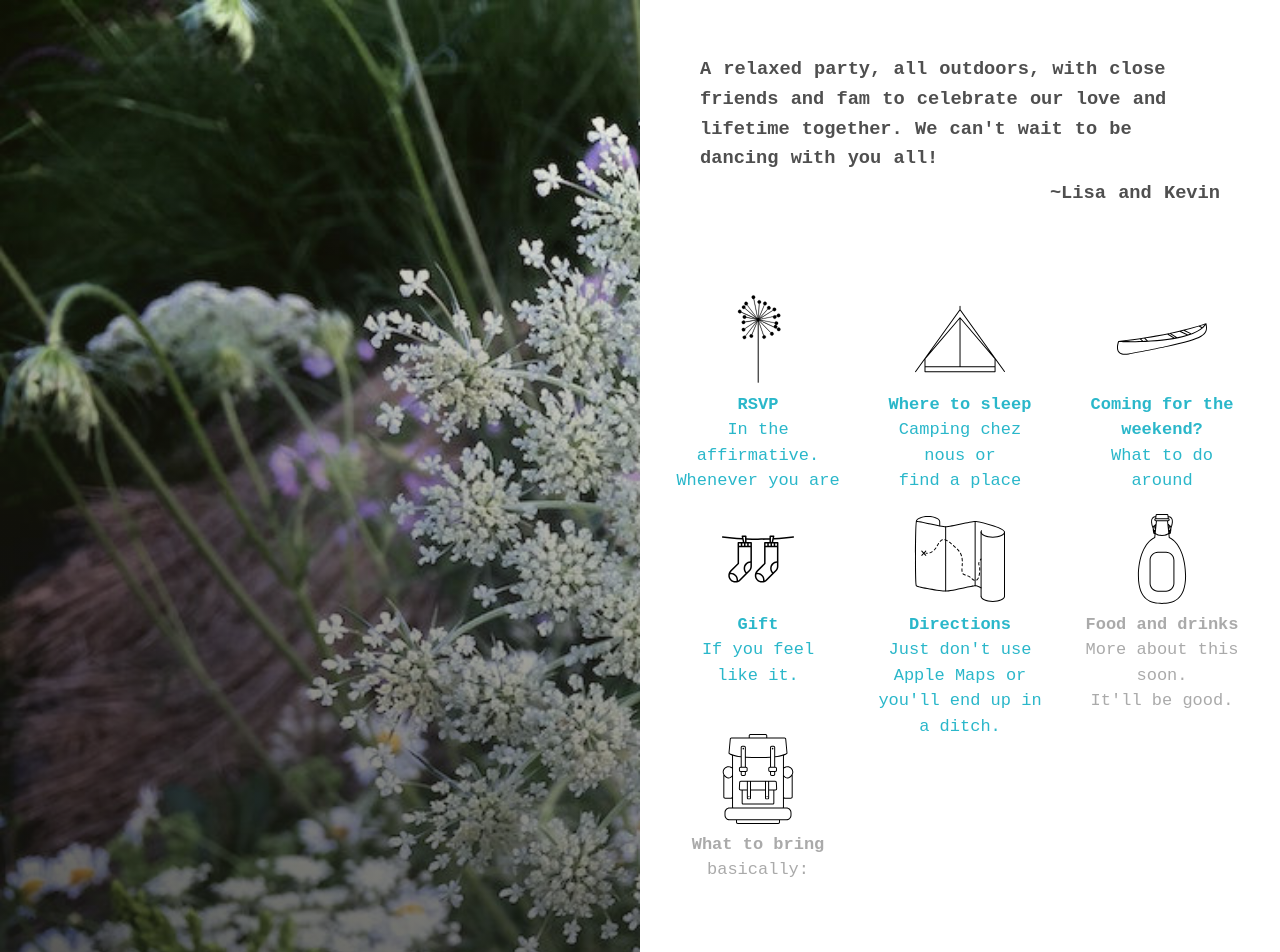
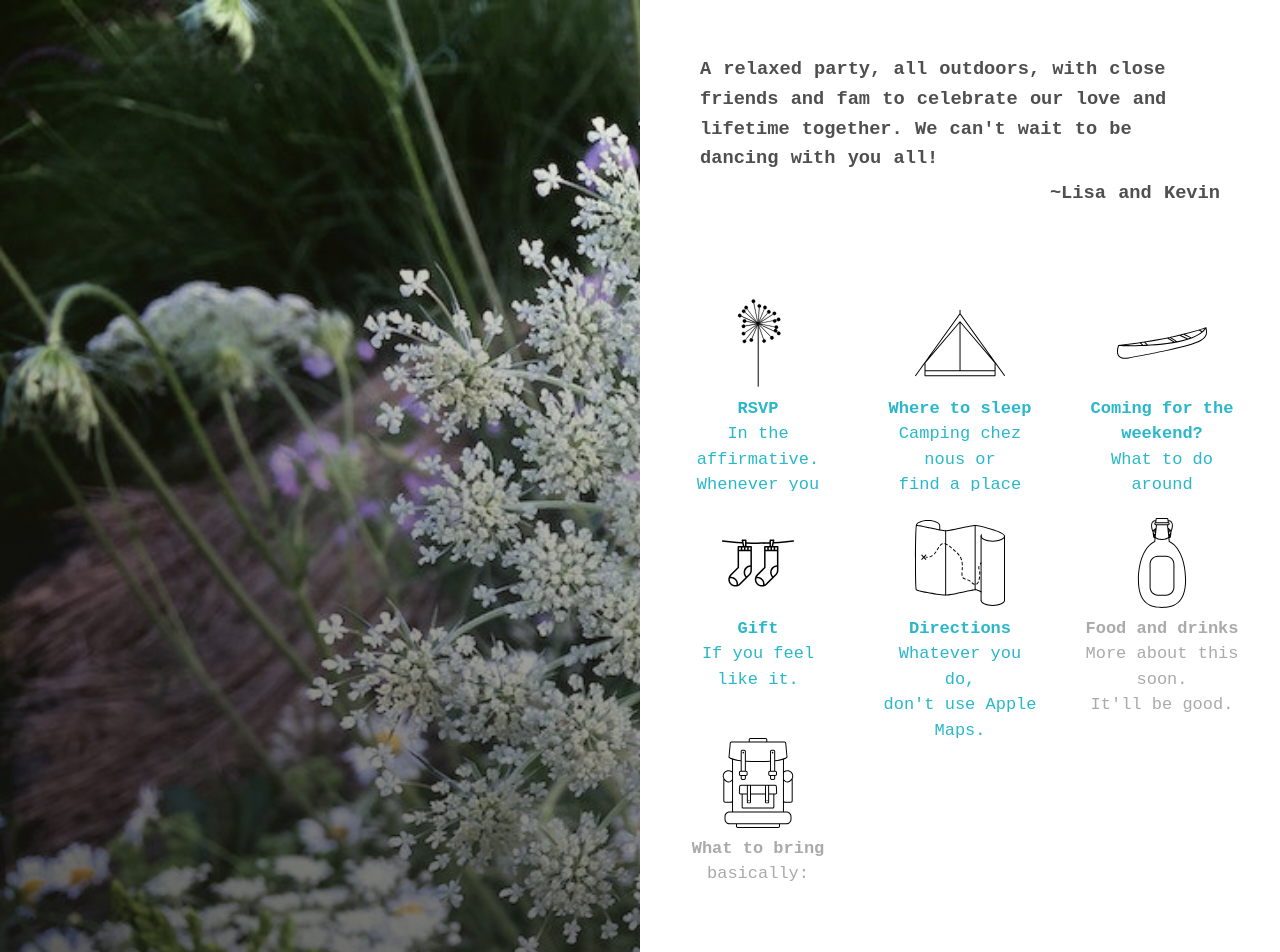
Before and after one commit to kevwalsh/carota, a Jekyll site: the page built from index.html, in a window 1280 px wide. Shown: the top 952 px of the page. Built offline with Jekyll 4.4.1, drawn with Linux system fonts in a browser that asks for light colours; some of the changed lines change nothing that is shown; grey boxes are pictures that could not be loaded.

Commit message:
page title, google analytics

```diff
--- a/_config.yml
+++ b/_config.yml
@@ -17,7 +17,7 @@
 markdown:          kramdown
 highlighter:       rouge
 excerpt_separator: <!--more-->
-permalink:         /articles/:year-:month/:title
+permalink:         :title
 
 kramdown:
   auto_ids:       true
@@ -42,24 +42,9 @@
   #facebook: username
   google:
     plus: #username
-    analytics: UA-62251910-1
+    analytics: UA-73359685-2
     verify:
     ad-client:
     ad-slot:
   bing-verify:
   github: kevwalsh #username
-  stackoverflow: #123456/username   from a "http://stackoverflow.com/users/123456/username" link
-  linkedin: #username
-  xing: #username
-  instagram: #username
-  lastfm: #username
-  tumblr: #username
-  pinterest: #username
-  foursquare: #username
-  steam: #username
-  dribbble: #username
-  youtube: #username
-  soundcloud: #username
-  weibo: #username
-  flickr: #username
-  codepen: #username
--- a/_includes/head.html
+++ b/_includes/head.html
@@ -3,7 +3,7 @@
   <meta http-equiv="X-UA-Compatible" content="IE=edge">
   <meta name="viewport" content="width=device-width, initial-scale=1">
 
-  <title>{% if page.title %}{{ page.title }}{% else %}{{ site.title }} | A Jekyll theme{% endif %}</title>
+  <title>{% if page.title %}{{ page.title }}{% else %}{{ site.title }} {% endif %}</title>
   <meta name="description" content="{% if page.excerpt %}{{ page.excerpt | strip_html | strip_newlines | truncate: 160 }}{% else %}{{ site.description }}{% endif %}">
 
   <!-- CSS files -->
--- a/_posts/2016-01-02-directions.md
+++ b/_posts/2016-01-02-directions.md
@@ -2,7 +2,7 @@
 layout: page
 title: Directions
 permalink: directions
-excerpt: "Just don't use Apple Maps or <br />you'll end up in a ditch."
+excerpt: "Whatever you do, <br />don't use Apple Maps."
 image:
   svg: map.svg
   png: map.png
--- a/_sass/pages/_post.scss
+++ b/_sass/pages/_post.scss
@@ -14,12 +14,12 @@
   }
   .post {
     box-sizing: border-box;
-    border: 1px solid #fff;
+    border: 5px solid #fff;
     -webkit-transition: background .5s ease;
     -moz-transition: background .5s ease;
     -o-transition: background .5s ease;
     -ms-transition: background .5s ease;
-    transition: background .5s ease;
+    transition: background .5s ease border .5s ease;
     background: #fff;
     height: 220px;
     padding: 0 1em;
@@ -28,7 +28,7 @@
     }
     &:hover {
       background: $white;
-      border: 1px solid #999;
+      border: 5px solid #999;
     }
     a {
       padding: 0;
```
